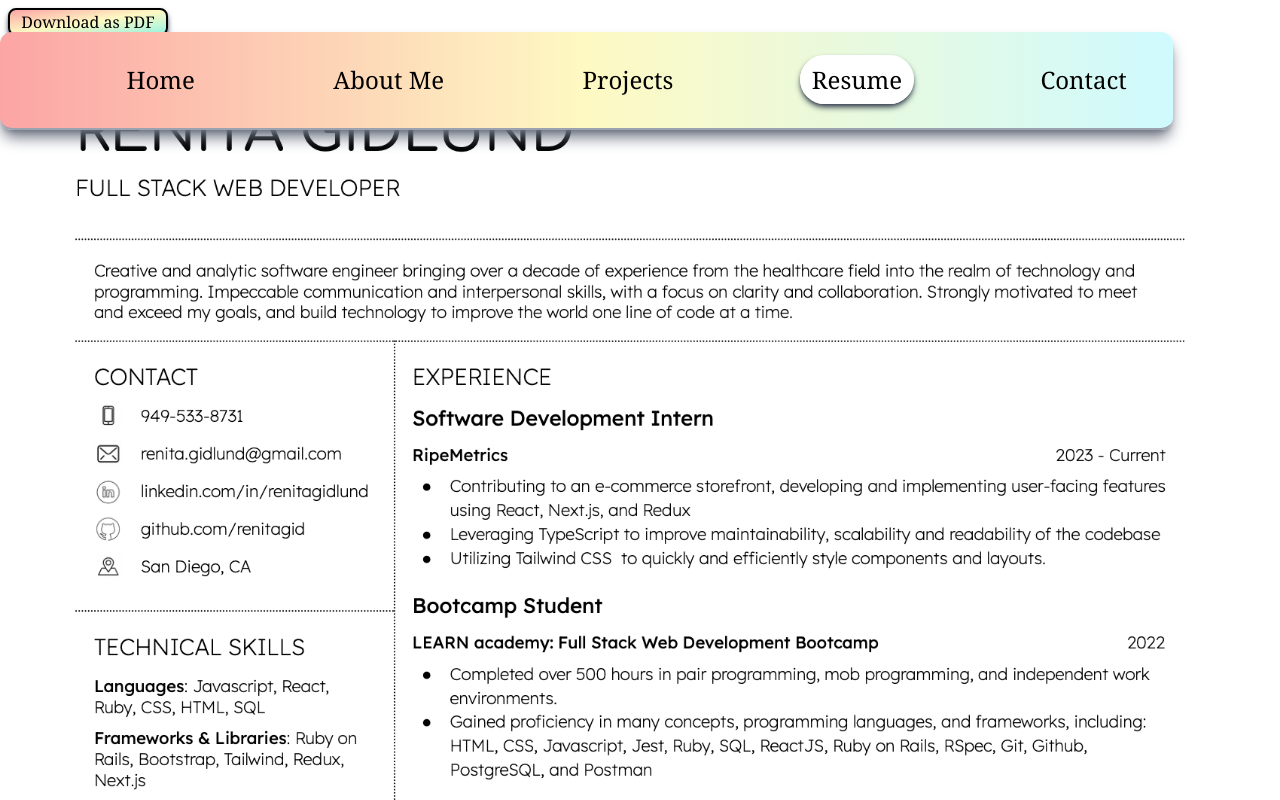
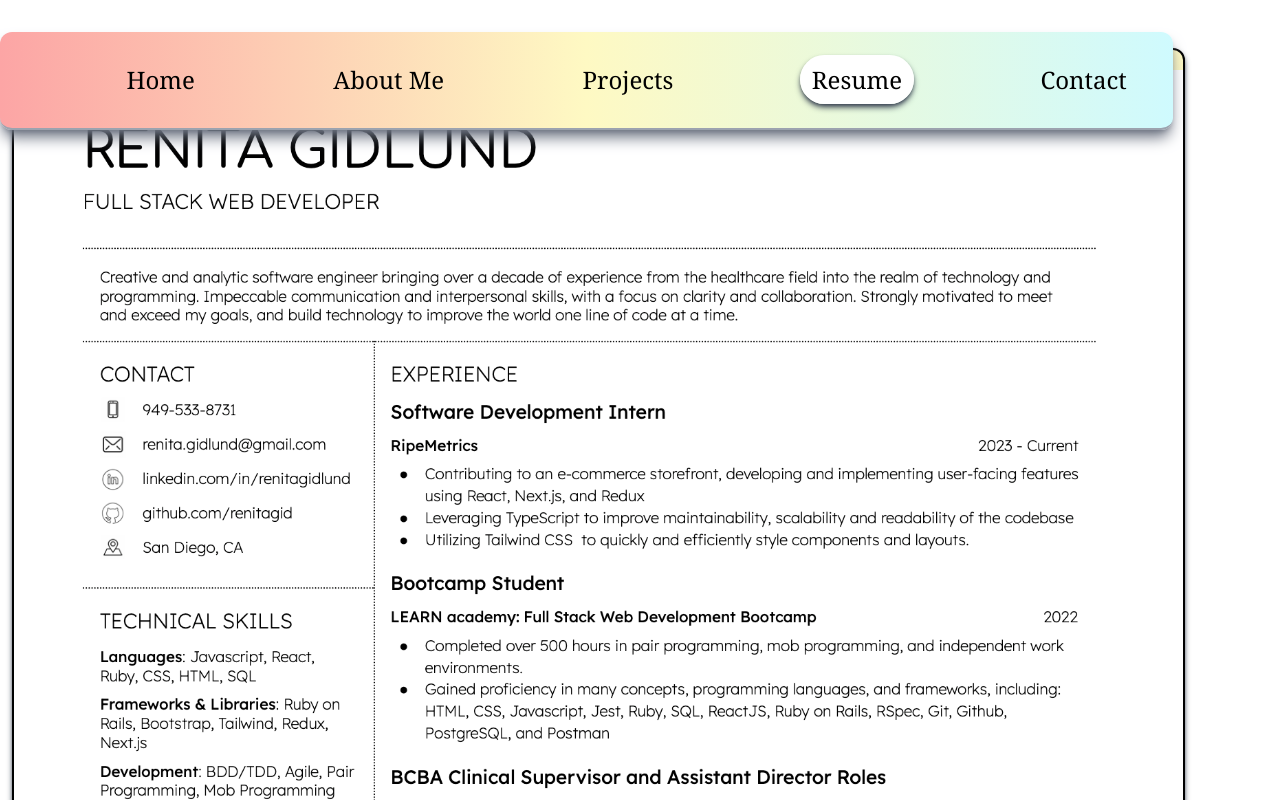
Before and after one commit to renitagid/nextjs-portfolio, a Next.js app: page /resume in a window 1280 px wide. Shown: the top 800 px of the page. Built offline with nearby package versions, Linux system fonts and the light colour scheme.

Commit message:
resume styling

```diff
--- a/src/pages/resume.js
+++ b/src/pages/resume.js
@@ -4,14 +4,14 @@ import Image from "next/image";
 
 const Resume = () => {
   return (
-    <>
-    <div className="border-2 border-black my-1 ml-1 text-center bg-gradient-to-br shadow-gray-700 shadow-md from-red-300 via-yellow-100 to-teal-200 w-40 rounded-lg font-serif">
+    <div className="border-2 border-black mt-12 mx-2 text-center text-sm bg-gradient-to-br shadow-gray-700 shadow-md from-red-300 via-yellow-100 to-teal-200 w-11/12 rounded-xl pb-3 font-serif">
+    <div>
     <a href="/renita-gidlund-resume.pdf" target="_blank">Download as PDF</a>
     </div>
     <div>
       <Image src={resume} alt="resume"/>
     </div>
-    </>
+    </div>
   );
 };
 
```
